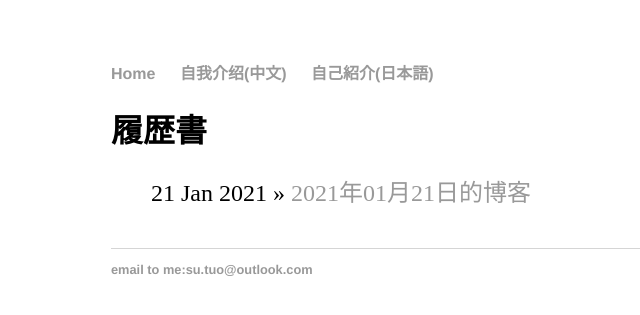
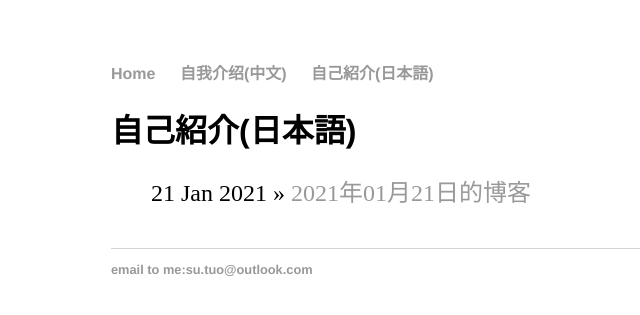
Before and after one commit to SotakuStudio/SotakuStudio.github.io, a Jekyll site: the page built from jp/index.html, in a window 1280 px wide. Shown: the top 315 px of the page, without its empty margins (81-721 px from the left). Built offline with Jekyll 4.4.1, drawn with Linux system fonts in a browser that asks for light colours.

Commit message:
Update and rename jpresume/index.html to jp/index.html

```diff
--- a/jpresume/index.html
+++ b/jp/index.html
@@ -1,6 +1,6 @@
 ---
 layout: default
-title: 履歴書
+title: 自己紹介(日本語)
 ---
     <h1>{{ page.title }}</h1>
     <ul class="posts">
```
